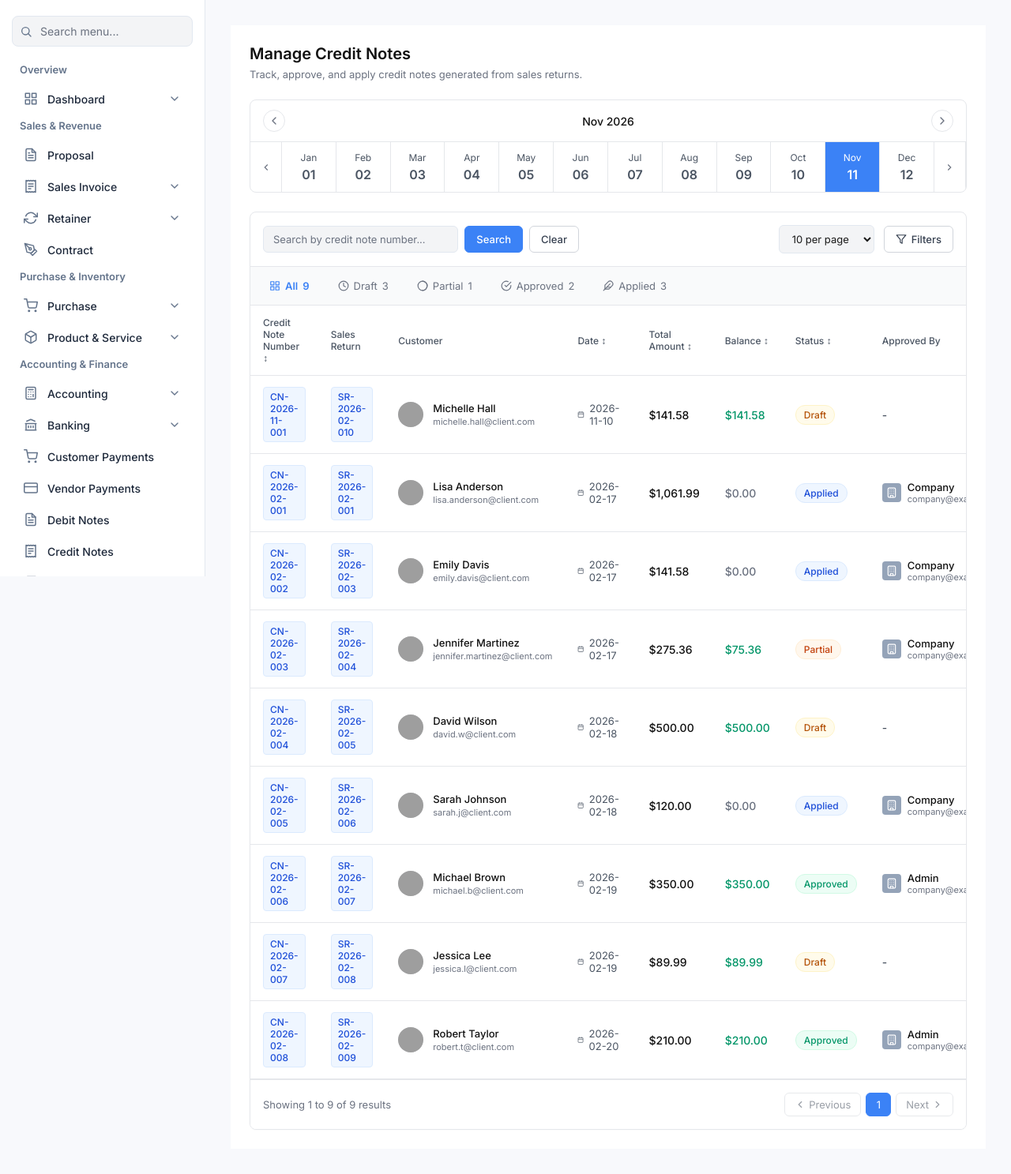
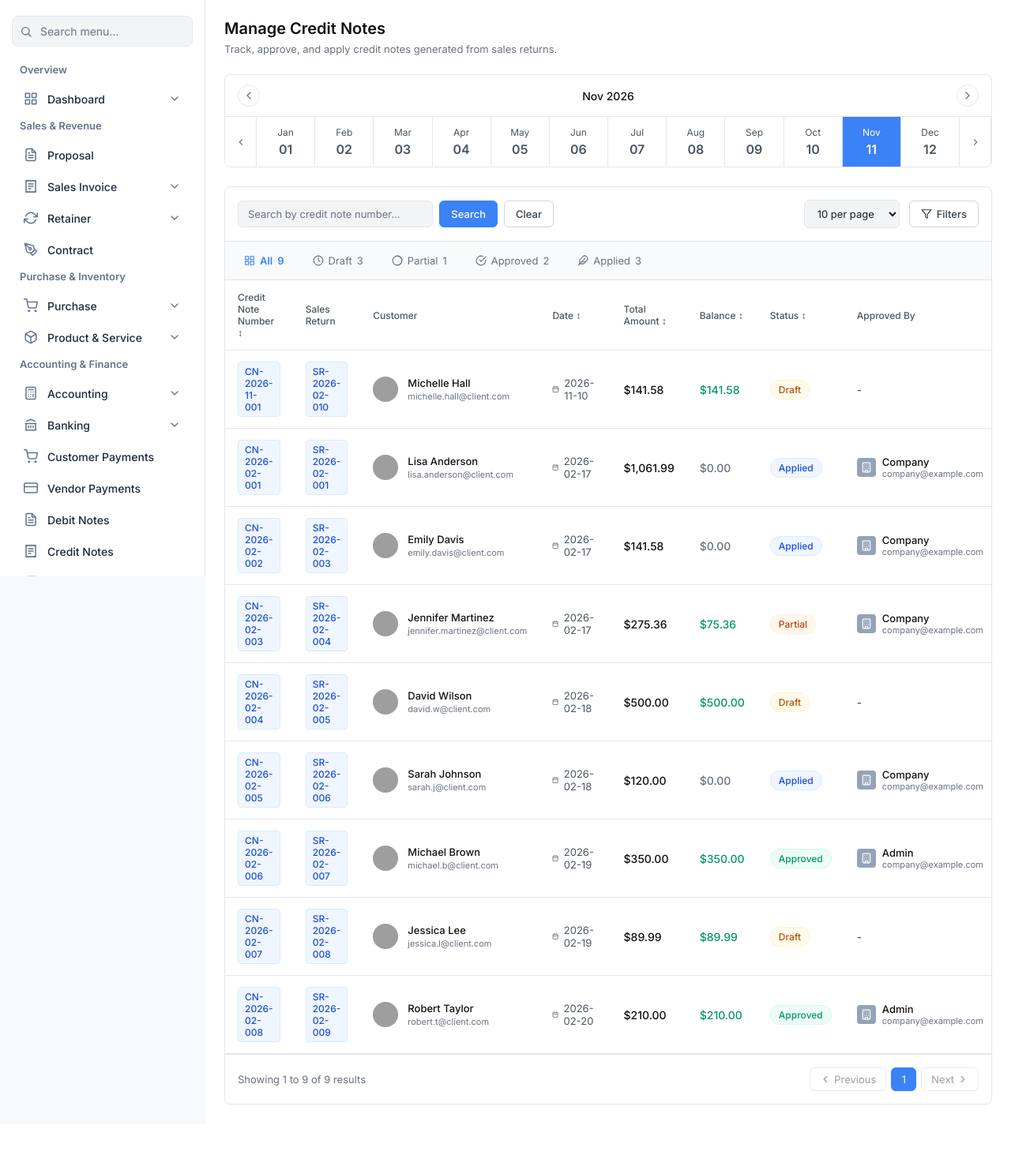
Before and after one commit to MahnoorMAK/LedgeInvo, a Laravel app: template resources/views/Pages/Credit-Notes.blade.php in a window 1280 px wide. Shown: the part 70-1557 px from the top of the page at 79% size. After the commit the page ends 1469 px from the top, so only its background shows below. Run offline with Laravel 12, Linux system fonts and the light colour scheme; the template is opened without the code that fills it, so the values that code supplies are empty; grey boxes are pictures that could not be loaded.

Commit message:
refactor styles in Credit Notes

```diff
--- a/resources/views/Pages/Credit-Notes.blade.php
+++ b/resources/views/Pages/Credit-Notes.blade.php
@@ -2,6 +2,17 @@
 @section('title', 'Credit Notes')
 @section('content')
 
+<!-- Added style block to force the parent wrapper to remove left/right padding, margins, and set background to white -->
+<style>
+    /* Aggressively remove padding/margins AND set background to white */
+    body, html, body main, .main-content, .content-wrapper, #app, #app > main, .app-content, .content {
+        padding: 0 !important;
+        margin: 0 !important;
+        width: 100% !important;
+        max-width: 100% !important;
+        background-color: #ffffff !important; /* Forces the background to white */
+    }
+</style>
 
 <section id="credit-notes-app">
     <style>
@@ -9,11 +20,14 @@
         #credit-notes-app {
             font-family: -apple-system, BlinkMacSystemFont, "Segoe UI", Roboto, Helvetica, Arial, sans-serif;
             color: #374151;
-            background: #fff;
+            background: #ffffff; /* Changed to white */
             padding: 24px;
             box-sizing: border-box;
             font-size: 14px;
             position: relative;
+            width: 100%;
+            max-width: 100%;
+            margin: 0;
 
             /* Bright blue theme variables (matched to Debit Notes) */
             --primary: #3b82f6;
```
